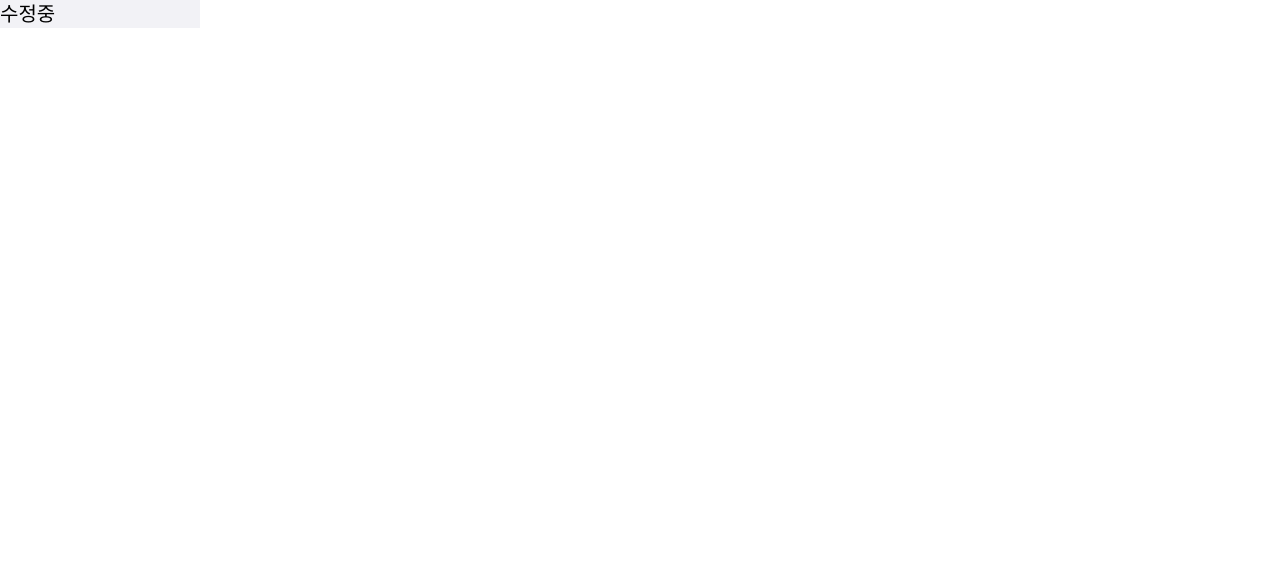
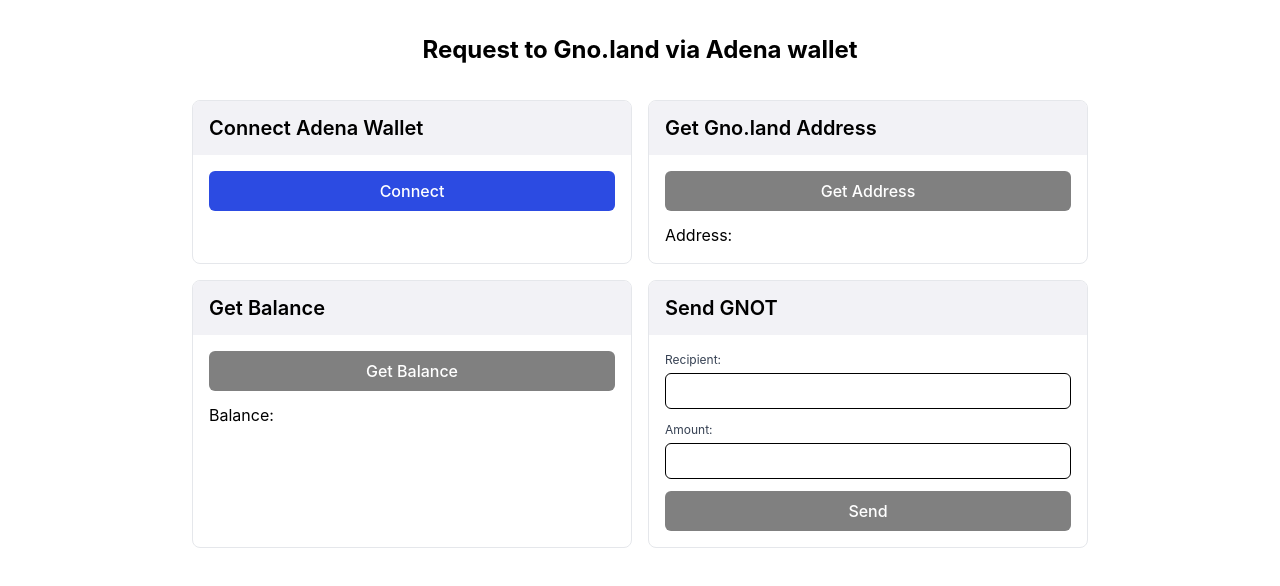
Before and after one commit to sejin5/Simple-Dapp, a React (Vite) app: page / in a window 1280 px wide. Shown: the top 586 px of the page. Built offline with nearby package versions, Linux system fonts and the light colour scheme.

Commit message:
feat: 기본UI 구현

```diff
--- a/src/App.tsx
+++ b/src/App.tsx
@@ -1,8 +1,45 @@
+// function App() {
+//   return (
+//     <>
+//       <div className="text-xl bg-card-bg w-[200px]">수정중</div>
+//     </>
+//   );
+// }
+
+// export default App;
+import { Card } from "./components/Card";
+import { Button } from "./components/Button";
+import { Input } from "./components/Input";
+
 function App() {
   return (
-    <>
-      <div className="text-xl bg-card-bg w-[200px]">수정중</div>
-    </>
+    <div className="min-h-screen bg-white p-8">
+      <h1 className="text-[24px] font-bold text-center mb-8">
+        Request to Gno.land via Adena wallet
+      </h1>
+
+      <div className="max-w-4xl mx-auto grid grid-cols-2 gap-4">
+        <Card title="Connect Adena Wallet">
+          <Button>Connect</Button>
+        </Card>
+
+        <Card title="Get Gno.land Address">
+          <Button disabled>Get Address</Button>
+          <p className="text-[16px]">Address:</p>
+        </Card>
+
+        <Card title="Get Balance">
+          <Button disabled>Get Balance</Button>
+          <p className="text-[16px]">Balance:</p>
+        </Card>
+
+        <Card title="Send GNOT">
+          <Input label="Recipient:" />
+          <Input label="Amount:" />
+          <Button disabled>Send</Button>
+        </Card>
+      </div>
+    </div>
   );
 }
 
--- /dev/null
+++ b/src/components/Button.tsx
@@ -0,0 +1,22 @@
+import { cn } from "../utils";
+
+interface ButtonProps {
+  onClick?: () => void;
+  disabled?: boolean;
+  children: React.ReactNode;
+}
+
+export const Button = ({ onClick, disabled = false, children }: ButtonProps) => {
+  return (
+    <button
+      onClick={onClick}
+      disabled={disabled}
+      className={cn(
+        "w-full text-[16px] text-white font-medium py-2 px-4 rounded-md transition-colors",
+        disabled ? "bg-inactive" : "bg-active cursor-pointer"
+      )}
+    >
+      {children}
+    </button>
+  );
+};
--- /dev/null
+++ b/src/components/Card.tsx
@@ -0,0 +1,15 @@
+interface CardProps {
+  title: string;
+  children: React.ReactNode;
+}
+
+export const Card = ({ title, children }: CardProps) => {
+  return (
+    <div className="border border-gray-200 rounded-lg overflow-hidden bg-white">
+      <div className="bg-[#f2f2f6] px-4 py-3">
+        <h2 className="text-[20px] font-semibold">{title}</h2>
+      </div>
+      <div className="p-4 flex flex-col gap-3">{children}</div>
+    </div>
+  );
+};
--- /dev/null
+++ b/src/components/Input.tsx
@@ -0,0 +1,20 @@
+interface InputProps {
+  label: string;
+  value?: string;
+  onChange?: (e: React.ChangeEvent<HTMLInputElement>) => void;
+  placeholder?: string;
+}
+
+export const Input = ({ label, value, onChange, placeholder }: InputProps) => {
+  return (
+    <div className="flex flex-col gap-1">
+      <label className="text-[12px] text-gray-700">{label}</label>
+      <input
+        value={value}
+        onChange={onChange}
+        placeholder={placeholder}
+        className="text-[12px] border border-black rounded-md px-3 py-2 outline-none focus:border-active"
+      />
+    </div>
+  );
+};
```
